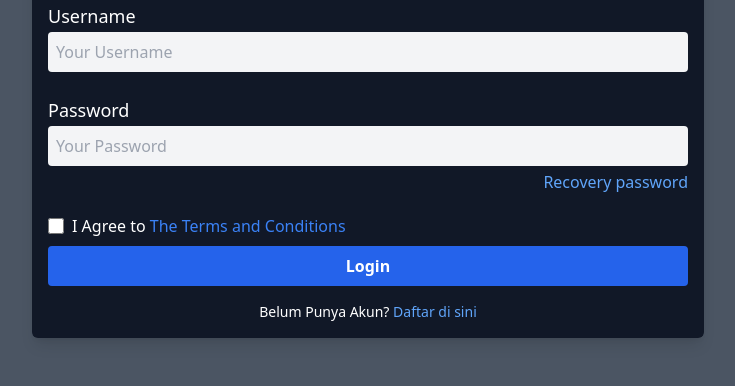
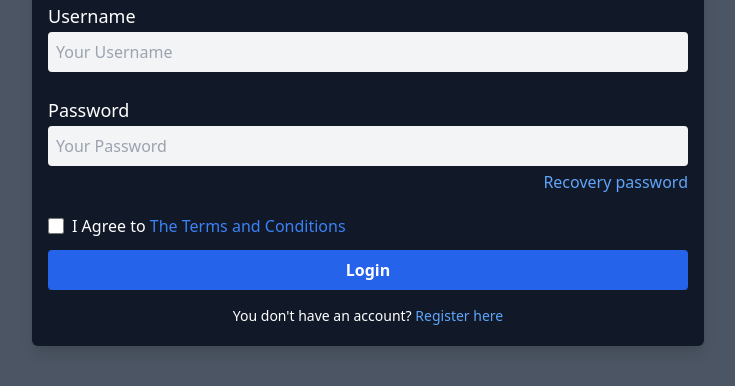
Before and after one commit to ShodiqImawan/Learn-Tailwindcss, a website: page public/index.html in a window 1280 px wide. Shown: the part 174-560 px from the top of the page, without its empty margins (272-1007 px from the left). Drawn offline with Linux system fonts and the light colour scheme.

Commit message:
Update 1.8.3

```diff
--- a/public/index.html
+++ b/public/index.html
@@ -51,15 +51,15 @@
           <!-- Submit Button -->
           <button
           type="submit"
-          class="mt-2 w-full py-2 text-xs sm:text-sm md:text-base bg-blue-600 hover:bg-blue-700 rounded font-bold">
+          class="mt-3 w-full py-2 text-xs sm:text-sm md:text-base bg-blue-600 hover:bg-blue-700 rounded font-bold">
             Login
           </button>
         </form>
 
         <!-- Register Link -->
-        <p class="text-xs md:text-sm md:text-base text-center mt-4 mb-4">
-          Belum Punya Akun?
-          <a href="/register" class="text-blue-400 hover:text-blue-600">Daftar di sini</a>
+        <p class="text-xs md:text-sm md:text-base text-center mt-4 mb-5">
+          You don't have an account?
+          <a href="/register" class="text-blue-400 hover:text-blue-600">Register here</a>
         </p>
 
       </div>
```
